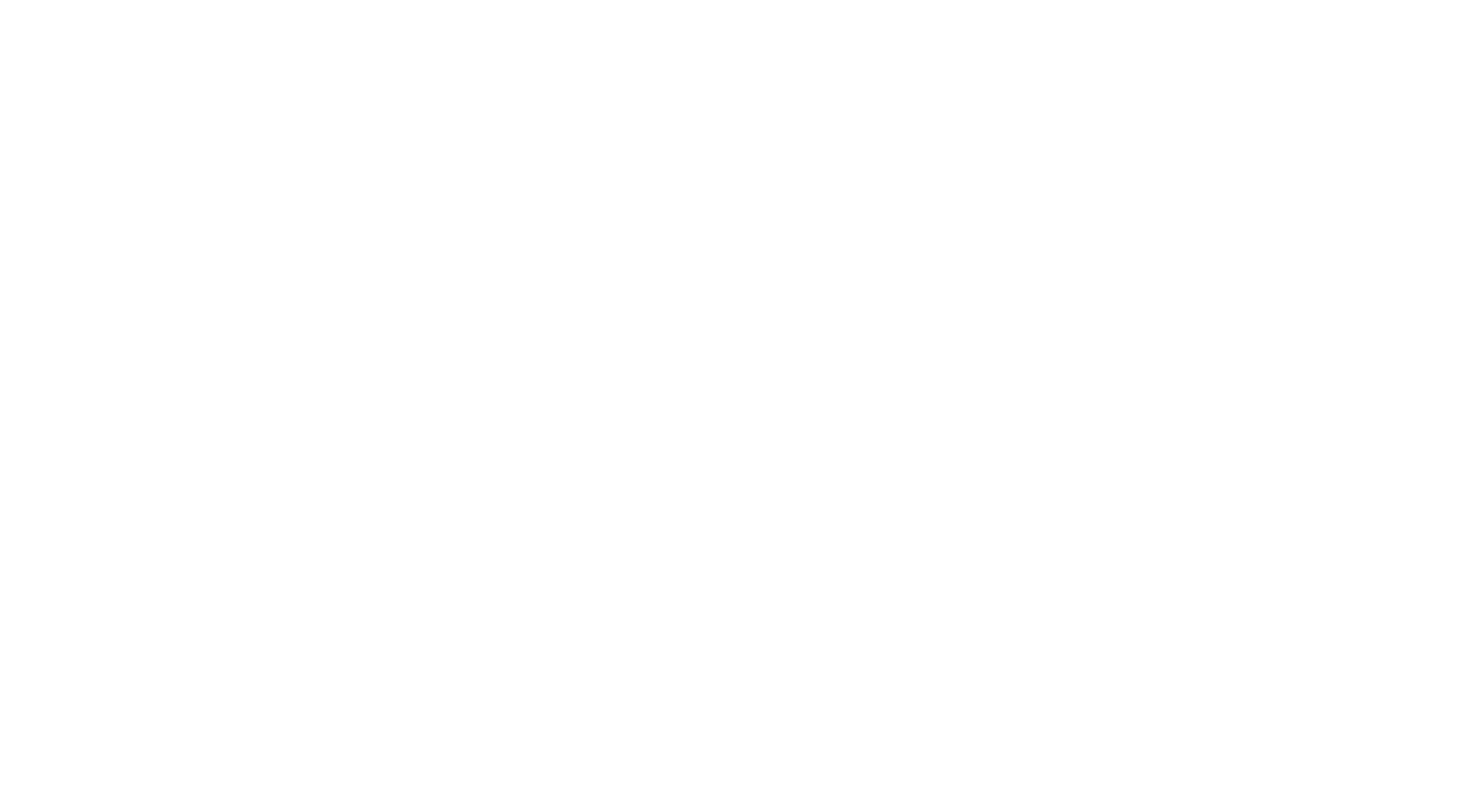
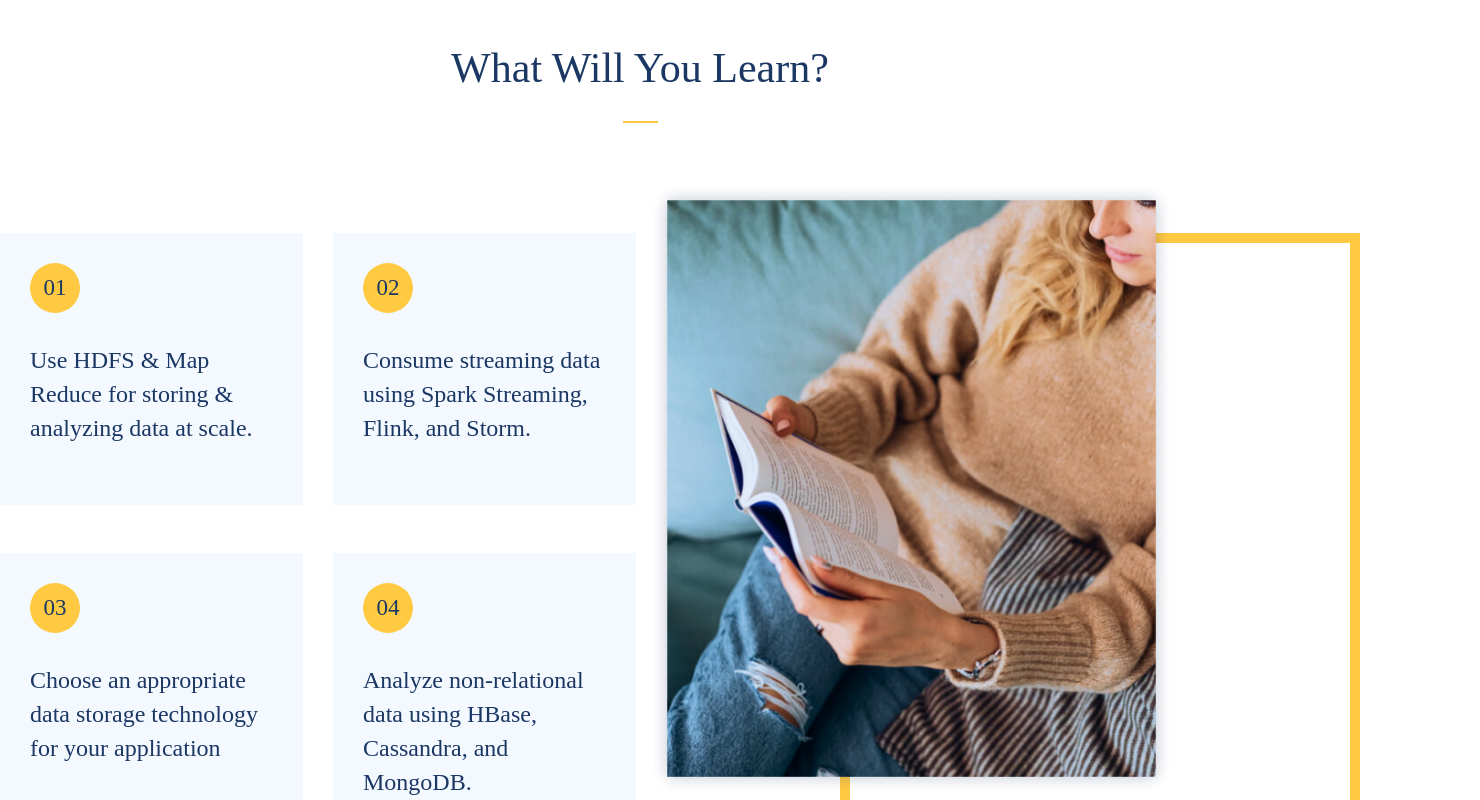
Before and after one commit to ArusSayamyan/order-books, a Vue app: page /home in a window 1280 px wide. Shown: the part 4260-5060 px from the top of the page, 1480 px wide, since content can reach past the window. Before the commit the page ends 4183 px from the top, so only its background shows below. Built offline with nearby package versions, Linux system fonts and the light colour scheme.

Commit message:
create chapters component

```diff
--- a/src/components/BookCopy.vue
+++ b/src/components/BookCopy.vue
@@ -30,6 +30,7 @@ export default {
   display: flex;
   justify-content: space-between;
   padding: 100px 90px;
+  margin-bottom: 120px;
   align-items: center;
 
   &__infoWrapper {
--- /dev/null
+++ b/src/components/GoalList.vue
@@ -0,0 +1,127 @@
+<template>
+<base-wrapper>
+  <div class="gialList">
+    <section-title mainTitle="What Will You Learn?"></section-title>
+    <div class="goalList__wrapper">
+      <div class="goalList__content">
+        <div class="goalList__item" v-for="goal in goalItem" :key="goal.number">
+          <div class="goalList__numberBlock">
+            <span class="goalList__num">{{ goal.number }}</span>
+          </div>
+          <p class="goalList__goalText">{{ goal.goalDesc }}</p>
+        </div>
+      </div>
+      <div class="goalList__imgWrapper">
+        <img src="../assets/learn.png" alt="" class="goalList__authorImg">
+        <div class="goalList__yellowBlock"></div>
+      </div>
+    </div>
+  </div>
+</base-wrapper>
+</template>
+
+<script>
+import {reactive} from "vue";
+
+export default {
+  name: "GoalList",
+  setup() {
+    const goalItem = reactive([
+      {
+        number: "01",
+        goalDesc: "Use HDFS & Map Reduce for storing & analyzing data at scale."
+      },
+      {
+        number: "02",
+        goalDesc: "Consume streaming data using Spark Streaming, Flink, and Storm."
+      },
+      {
+        number: "03",
+        goalDesc: "Choose an appropriate data storage technology for your application"
+      },
+      {
+        number: "04",
+        goalDesc: "Analyze non-relational data using HBase, Cassandra, and MongoDB."
+      }
+    ])
+    return {
+      goalItem
+    }
+  }
+
+}
+</script>
+
+<style scoped lang="scss">
+.goalList {
+  &__wrapper {
+    display: flex;
+    margin-top: 110px;
+    margin-bottom: 140px;
+  }
+
+  &__content {
+    display: flex;
+    max-width: 665px;
+    width: 100%;
+    gap: 30px;
+    flex-wrap: wrap;
+  }
+
+  &__item {
+    max-width: 303px;
+    width: 100%;
+    height: 272px;
+    padding: 30px;
+    background: #F4F8FF;
+    box-sizing: border-box;
+  }
+
+  &__numberBlock {
+    width: 50px;
+    height: 50px;
+    border-radius: 25px;
+    background-color: #FFCA42;
+    display: flex;align-items: center;
+    justify-content: center;
+    margin-bottom: 30px;
+  }
+
+  &__num {
+    color: #1B3764;
+    font-size: 23px;
+    font-family: 'Cardo';
+  }
+
+  &__goalText {
+    font-family: 'Cardo';
+    font-weight: 400;
+    font-size: 24px;
+    line-height: 34px;
+    color: #1B3764;
+  }
+
+  &__imgWrapper {
+    position: relative;
+    width: 100%;
+    left: 200px;
+  }
+
+  &__yellowBlock {
+    max-width: 500px;
+    width: 100%;
+    height: 590px;
+    border: 10px solid #FFCA42;
+  }
+
+  &__authorImg {
+    position: absolute;
+    max-width: 525px;
+    width: 100%;
+    bottom: 48px;
+    right: 306px;
+  }
+
+}
+
+</style>
--- /dev/null
+++ b/src/components/VisionBlock.vue
@@ -0,0 +1,161 @@
+<template>
+<base-wrapper isGray>
+  <div class="visionBlock">
+    <section-title mainTitle="Enhance knowledge & Vision"></section-title>
+    <div class="visionBlock__chapters">
+      <div class="visionBlock__chapterItem" v-for="chapter in chapters" :key="chapter.id">
+        <p class="visionBlock__chapterTitle">{{ chapter.title }}</p>
+        <p class="visionBlock__chapterDesc">{{ chapter.desc }}</p>
+        <ul class="visionBlock__pages">
+          <li class="visionBlock__pagesCount">Pages : <span class="visionBlock__count">{{ chapter.count }}pages</span></li>
+          <li class="visionBlock__pagesCount">Length : <span class="visionBlock__time">{{ chapter.time }}</span></li>
+        </ul>
+      </div>
+    </div>
+    <base-btn link centered withBg btnTitle="Start a 15-Days Free Trail"></base-btn>
+    <p class="visionBlock__chapterInfo">Short description about each chapter</p>
+    <p class="visionBlock__questions"><router-link to="/about" class="visionBlock__link">Have any questions?</router-link> Contact us</p>
+  </div>
+</base-wrapper>
+</template>
+
+<script>
+import {reactive} from "vue";
+
+export default {
+  name: "VisionBlock",
+  components: {},
+
+  setup() {
+    const chapters = reactive([
+      {
+        id: 'chapter1',
+        title: "Chapter-1 Get Started Intro",
+        desc: "You can double your knowledge by reading this ever needed book that can last a lifetime.",
+        count: "106",
+        time: "2 hours"
+      },
+      {
+        id: 'chapter2',
+        title: "Chapter-1 Get Started Intro",
+        desc: "You can double your knowledge by reading this ever needed book that can last a lifetime.",
+        count: "180",
+        time: "3 hours"
+      },
+      {
+        id: 'chapter3',
+        title: "Chapter-1 Get Started Intro",
+        desc: "You can double your knowledge by reading this ever needed book that can last a lifetime.",
+        count: "250",
+        time: "4 hours"
+      },
+      {
+        id: 'chapter4',
+        title: "Chapter-1 Get Started Intro",
+        desc: "You can double your knowledge by reading this ever needed book that can last a lifetime.",
+        count: "175",
+        time: "3 hours"
+      }
+    ])
+    return {
+      chapters
+    }
+  }
+}
+</script>
+
+<style scoped lang="scss">
+.visionBlock {
+  padding: 116px 70px;
+
+  &__chapters {
+    display: flex;
+    flex-wrap: wrap;
+    gap: 40px 30px;
+    margin-bottom: 60px;
+  }
+
+  &__chapterItem {
+    max-width: 635px;
+    width: 100%;
+    background-color: #ffffff;
+    padding: 42px;
+    box-sizing: border-box;
+  }
+
+  &__chapterTitle {
+    font-family: 'Cardo';
+    font-weight: 400;
+    font-size: 24px;
+    line-height: 29px;
+    color: #1B3764;
+  }
+
+  &__chapterDesc {
+    font-family: 'Inter';
+    font-weight: 400;
+    font-size: 19px;
+    line-height: 32px;
+    color: #969AA0;
+  }
+
+  &__chapterInfo {
+    font-family: 'Inter';
+    font-style: normal;
+    font-weight: 400;
+    font-size: 18px;
+    line-height: 28px;
+    text-align: center;
+    color: #969AA0;
+    margin-bottom: 0;
+  }
+
+  &__questions {
+    font-family: 'Inter';
+    font-style: normal;
+    font-weight: 400;
+    font-size: 18px;
+    line-height: 28px;
+    text-align: center;
+    color: #969AA0;
+    margin: 0;
+  }
+
+  &__link {
+    color: #1B3764;
+    text-decoration: none;
+    font-weight: 600;
+  }
+
+  &__pages {
+    padding: 0 0 0 15px;
+    max-width: 356px;
+    width: 100%;
+    display: flex;
+    justify-content: space-between;
+  }
+
+  &__pagesCount {
+    font-family: 'Cardo';
+    font-weight: 400;
+    font-size: 22px;
+    line-height: 31px;
+    color: #1B3764;
+
+    &::marker {
+      color: #FFCA42;
+      font-size: 35px;
+    }
+  }
+
+  &__count,
+  &__time {
+    font-family: 'Inter';
+    font-weight: 400;
+    font-size: 17px;
+    line-height: 27px;
+    color: #969AA0;
+  }
+}
+
+</style>
--- a/src/pages/home/HomePage.vue
+++ b/src/pages/home/HomePage.vue
@@ -5,6 +5,8 @@
   <order-form></order-form>
   <BookStore/>
   <BookCopy/>
+  <GoalList/>
+  <VisionBlock/>
 </template>
 
 <script>
@@ -13,9 +15,13 @@ import BookList from '../../components/BookList.vue'
 import AboutAuthor from '../../components/AboutAuthor.vue'
 import BookStore from '../../components/BookStore.vue'
 import BookCopy from "@/components/BookCopy";
+import GoalList from "@/components/GoalList";
+import VisionBlock from "@/components/VisionBlock";
 export default {
   name: "HomePage",
   components: {
+    VisionBlock,
+    GoalList,
     BookCopy,
     TheHeader,
     BookList,
```
Also changed, not shown: src/assets/learn.png (added).
